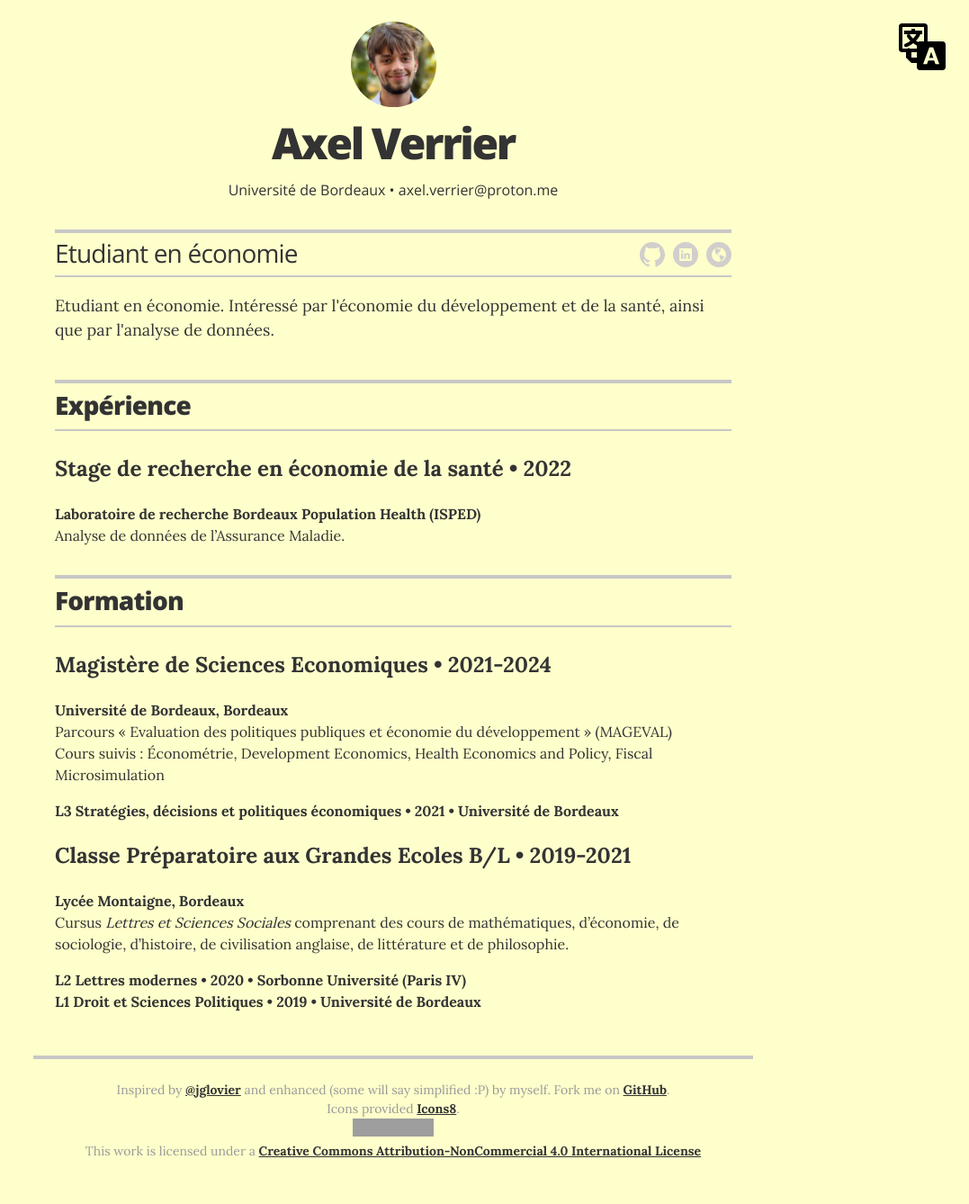
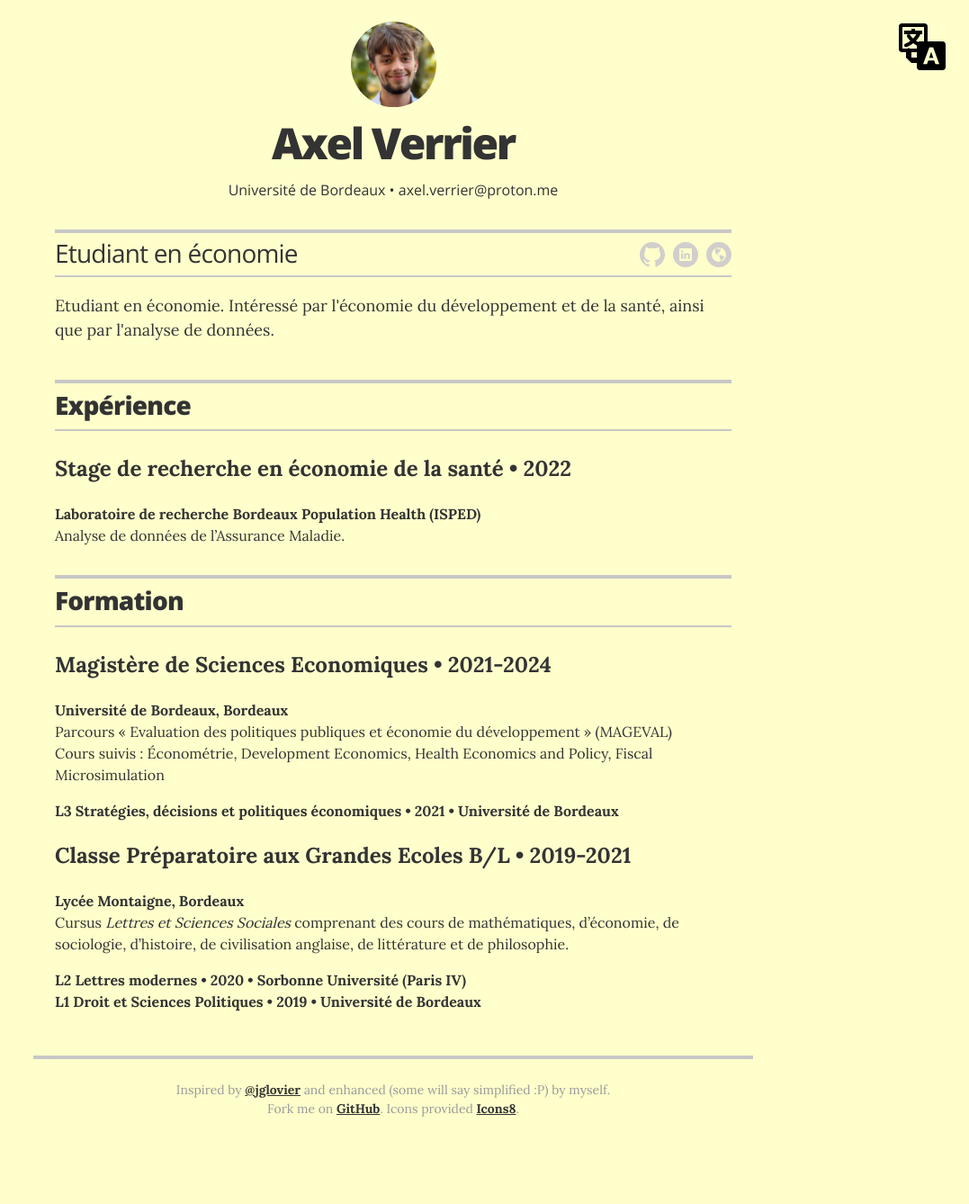
Before and after one commit to axelverrier/axelverrier.github.io, a Jekyll site: the page built from index.html, in a window 1280 px wide. Shown: the whole page at 90% size, without its empty margins (203-1280 px from the left). Built offline with Jekyll 4.4.1, drawn with Linux system fonts in a browser that asks for light colours; nearby versions of some CDN libraries; after the commit the page ends 1291 px from its top, so only the background shows below that; grey boxes are pictures that could not be loaded.

Commit message:
Update index.html

```diff
--- a/index.html
+++ b/index.html
@@ -107,10 +107,9 @@
     </div>
 
     <footer class="page-footer wrapper noprint">
-		<p class="footer-line">Inspired by <a href="https://github.com/jglovier">@jglovier</a> and enhanced (some will say simplified :P) by myself.
-		Fork me on <a href="https://github.com/axelverrier/axelverrier.github.io">GitHub</a>. <br>
-		Icons provided <a href="https://icons8.com">Icons8</a>.</p>
-	    	<p class="footer-line"><a rel="license" href="http://creativecommons.org/licenses/by-nc/4.0/"><img alt="Creative Commons License" style="border-width:0;max-width:50%;" src="https://i.creativecommons.org/l/by-nc/4.0/88x31.png" /></a><br />This work is licensed under a <a rel="license" href="http://creativecommons.org/licenses/by-nc/4.0/">Creative Commons Attribution-NonCommercial 4.0 International License</a></p>
+		<p class="footer-line">Inspired by <a href="https://github.com/jglovier">@jglovier</a> and enhanced (some will say simplified :P) by myself. <br>
+		Fork me on <a href="https://github.com/axelverrier/axelverrier.github.io">GitHub</a>. Icons provided <a href="https://icons8.com">Icons8</a>.</p>
+	    	<!--<p class="footer-line"><a rel="license" href="http://creativecommons.org/licenses/by-nc/4.0/"><img alt="Creative Commons License" style="border-width:0;max-width:50%;" src="https://i.creativecommons.org/l/by-nc/4.0/88x31.png" /></a><br />This work is licensed under a <a rel="license" href="http://creativecommons.org/licenses/by-nc/4.0/">Creative Commons Attribution-NonCommercial 4.0 International License</a></p>-->
     </footer>
 
 
```
